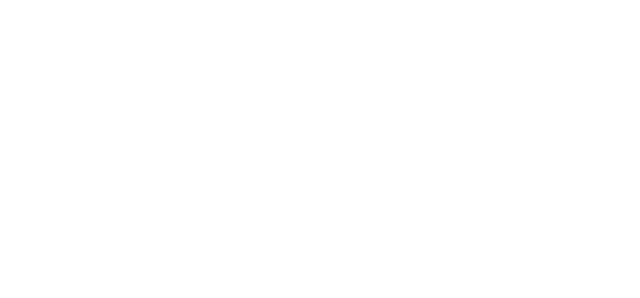
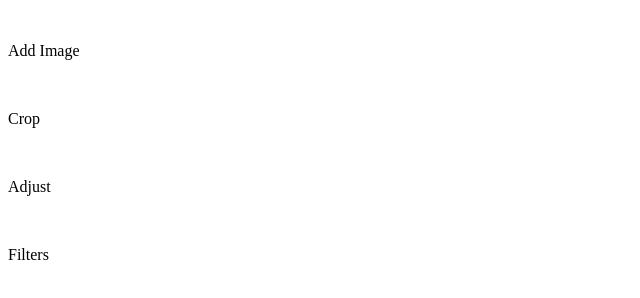
Before and after one commit to Vishnuxx/PhotoEditor, a plain HTML site: page index.html in a window 1280 px wide. Shown: the whole page, without its empty margins (0-640 px from the left). Drawn offline with Linux system fonts and the light colour scheme.

Commit message:
Update index.html

```diff
--- a/index.html
+++ b/index.html
@@ -8,7 +8,27 @@
 </head>
 <body>
     <div class="editor"></div>
-    <div class="tools"></div>
+    <div class="tools">
+         <div>
+            <img src="" alt="" />
+            <p>Add Image</p>
+          </div>
+
+          <div>
+            <img src="" alt="" />
+            <p>Crop</p>
+          </div>
+
+          <div>
+            <img src="" alt="" />
+            <p>Adjust</p>
+          </div>
+
+          <div>
+            <img src="" alt="" />
+            <p>Filters</p>
+          </div>
+    </div>
 
     <script src="./main.js"></script>
 </body>
```
